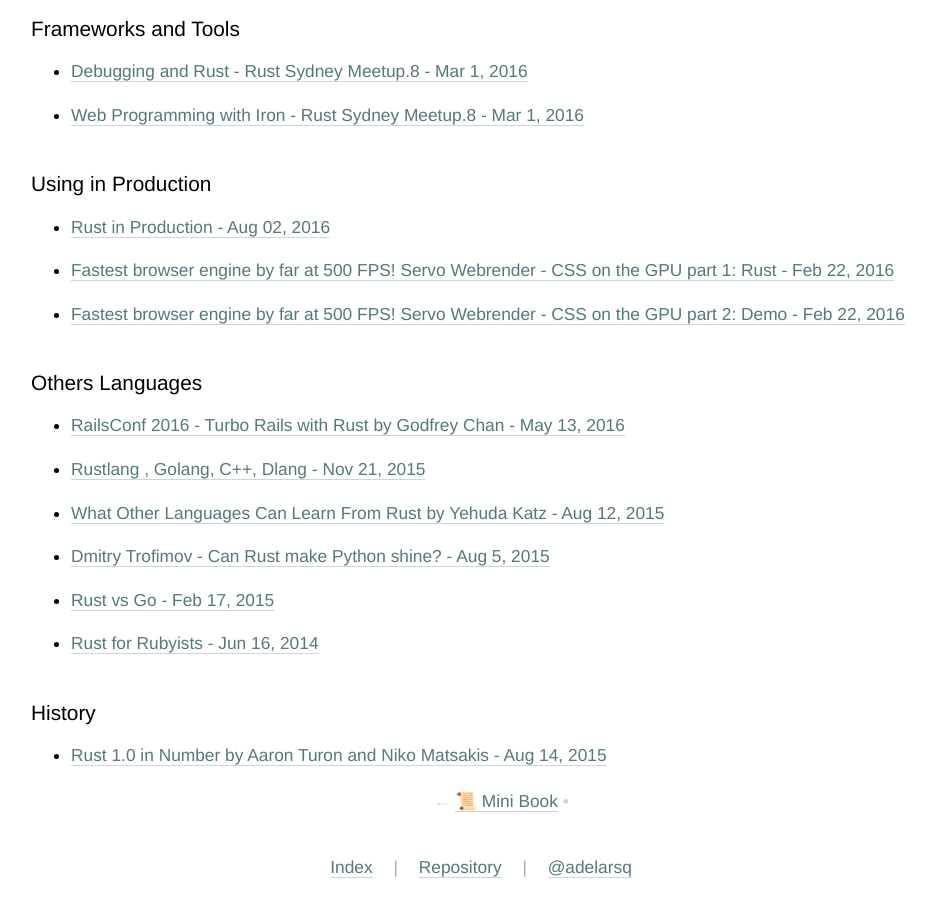
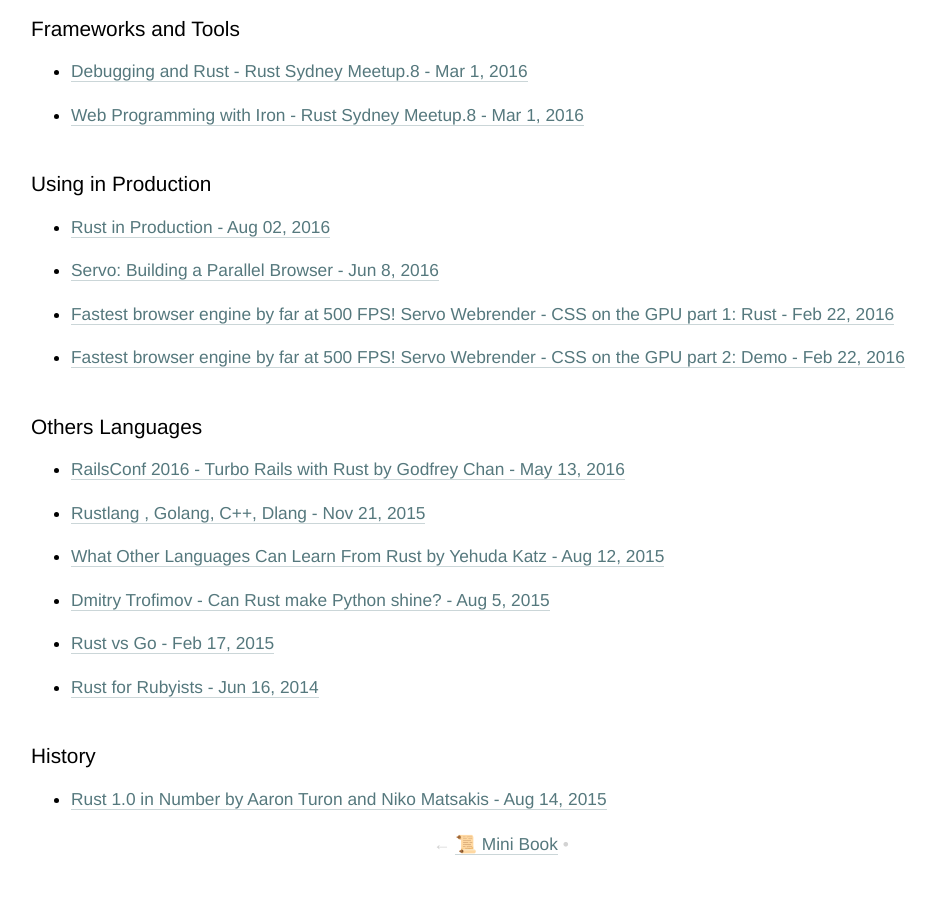
Before and after one commit to adelarsq/daily-rust.github.io, a Jekyll site: the page built from _posts/2016-09-01-videos.md, in a window 1280 px wide and 900 px high, scrolled down 1339 px. Shown: the whole window, without its empty margins (159-1095 px from the left). Built offline with Jekyll 4.4.1, drawn with Linux system fonts in a browser that asks for light colours.

Commit message:
Update 2016-09-01-videos.md

```diff
--- a/_posts/2016-09-01-videos.md
+++ b/_posts/2016-09-01-videos.md
@@ -45,6 +45,7 @@ Older videos (more thant 1 year ago) have code that don't work anymore in the cu
 ## Using in Production
 
 - [Rust in Production - Aug 02, 2016](https://www.infoq.com/presentations/rust-production)
+- [Servo: Building a Parallel Browser - Jun 8, 2016](https://www.youtube.com/watch?v=hHzrHwWBCtc&ab_channel=10TV)
 - [Fastest browser engine by far at 500 FPS! Servo Webrender - CSS on the GPU part 1: Rust - Feb 22, 2016](https://www.youtube.com/watch?v=BTURkjYJ_uk&ab_channel=KyvaGo)
 - [Fastest browser engine by far at 500 FPS! Servo Webrender - CSS on the GPU part 2: Demo - Feb 22, 2016](https://www.youtube.com/watch?v=erfnCaeLxSI&ab_channel=KyvaGo)
 
```
